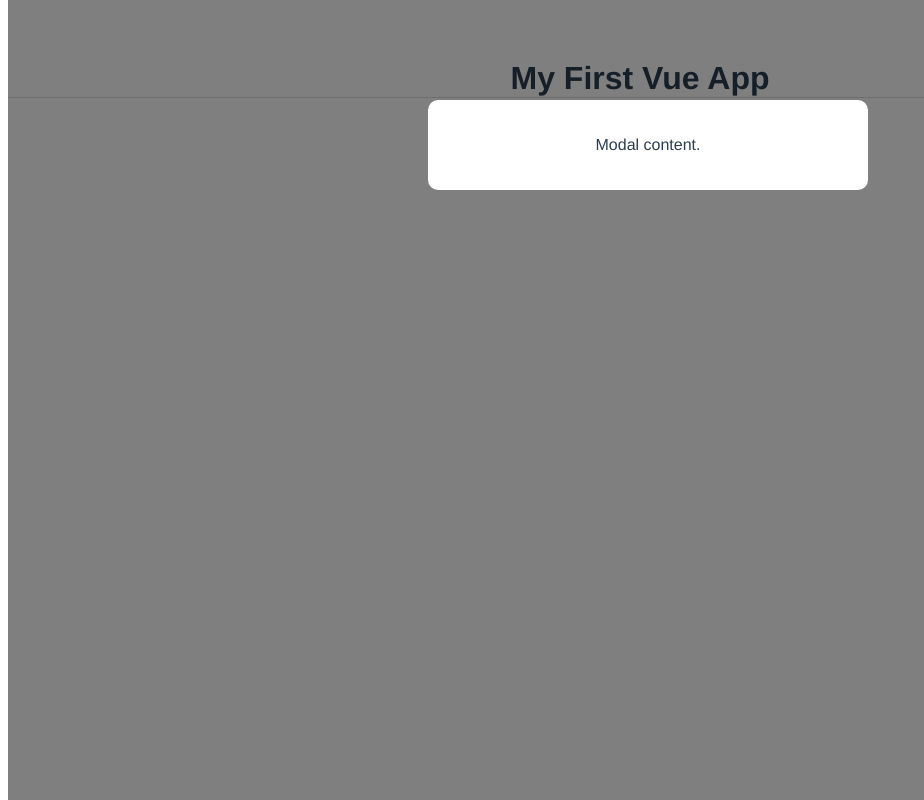
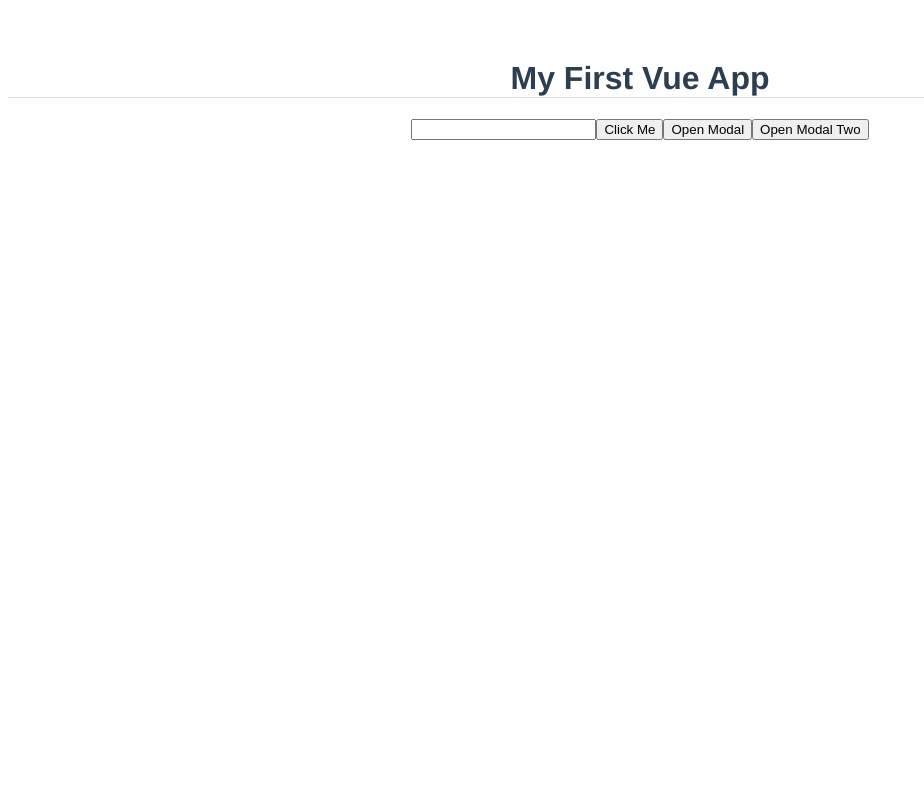
Before and after one commit to Elmanzalawy/vue-3-tutorial, a Vue app: page / in a window 1280 px wide. Shown: the whole page, without its empty margins (0-924 px from the left). Built offline with nearby package versions, Linux system fonts and the light colour scheme.

Commit message:
props, events, slots, teleports

```diff
--- a/public/index.html
+++ b/public/index.html
@@ -13,5 +13,7 @@
     </noscript>
     <div id="app"></div>
     <!-- built files will be auto injected -->
+
+    <div class="modals"></div>
   </body>
 </html>
--- a/src/App.vue
+++ b/src/App.vue
@@ -2,7 +2,28 @@
   <h1>{{ title }}</h1>
   <input type="text" ref="name">
   <button @click="handleClick()">Click Me</button>
-  <Modal/>
+  <teleport to=".modals" v-if="showModal">
+    <Modal :header="modalHeader" :text="modalText" theme="sale" @closeModal="toggleModal">
+      <p>This is a slot component.</p>
+      <template v-slot:links>
+        <a href="#">Sign Up</a>
+        <a href="#">More Info</a>
+      </template>
+    </Modal>
+  </teleport>
+  <button @click="toggleModal">Open Modal</button>
+
+  <teleport to=".modals" v-if="showModalTwo">
+    <!--second modal challenge -->
+    <Modal header="modal header 2" text="modal text 2" theme="sale" @closeModal="toggleModalTwo">
+      <p>This is a slot component.</p>
+      <template v-slot:links>
+        <a href="#">Sign Up</a>
+        <a href="#">More Info</a>
+      </template>
+    </Modal>
+  </teleport>
+  <button @click="toggleModalTwo">Open Modal Two</button>
 </template>
 
 <script>
@@ -13,6 +34,10 @@ export default {
   data(){
     return {
       title:"My First Vue App",
+      modalHeader: "Model Header",
+      modalText: "Modal Text",
+      showModal: false,
+      showModalTwo: false,
     }
   },
   methods: {
@@ -20,6 +45,12 @@ export default {
       // console.log(this.$refs.name)
       this.$refs.name.classList.add('active')
       this.$refs.name.focus()
+    },
+    toggleModal(){
+      this.showModal = !this.showModal
+    },
+    toggleModalTwo(){
+      this.showModalTwo = !this.showModalTwo
     }
   },
   components: {
@@ -29,7 +60,7 @@ export default {
 </script>
 
 <style>
-#app {
+#app, .modals {
   font-family: Avenir, Helvetica, Arial, sans-serif;
   -webkit-font-smoothing: antialiased;
   -moz-osx-font-smoothing: grayscale;
--- a/src/components/Modal.vue
+++ b/src/components/Modal.vue
@@ -1,7 +1,12 @@
 <template>
-<div class="backdrop">
-  <div class="modal">
-    <p>Modal content.</p>
+<div class="backdrop" @click.self="closeModal">
+  <div class="modal" :class="{ sale: theme === 'sale'}">
+    <h1>{{ header }}</h1>
+    <p>{{ text }}</p>
+    <slot></slot>
+    <div class="actions">
+      <slot name="links"></slot>
+    </div>
   </div>
 </div>
 </template>
@@ -10,13 +15,24 @@
 export default {
   name: 'Modal',
   props: {
-    msg: String
+    header: String,
+    text: String,
+    theme: String,
+  },
+  methods:{
+    closeModal(){
+      // emit closeModal event
+      this.$emit('closeModal')
+    }
   }
 }
 </script>
 
 <!-- Add "scoped" attribute to limit CSS to this component only -->
 <style scoped>
+h1{
+  color: rgb(8, 184, 125);
+}
 .modal{
   width: 400px;
   padding:20px;
@@ -31,4 +47,11 @@ export default {
   width: 100%;
   height: 100%;
 }
+.sale{
+  background: crimson;
+  color: white;
+}
+.modal.sale h1{
+  color: white;
+}
 </style>
--- a/src/main.js
+++ b/src/main.js
@@ -1,4 +1,5 @@
 import { createApp } from 'vue'
 import App from './App.vue'
+import './assets/css/global.css'
 
 createApp(App).mount('#app')
```
Also changed, not shown: src/assets/css/global.css (added).
